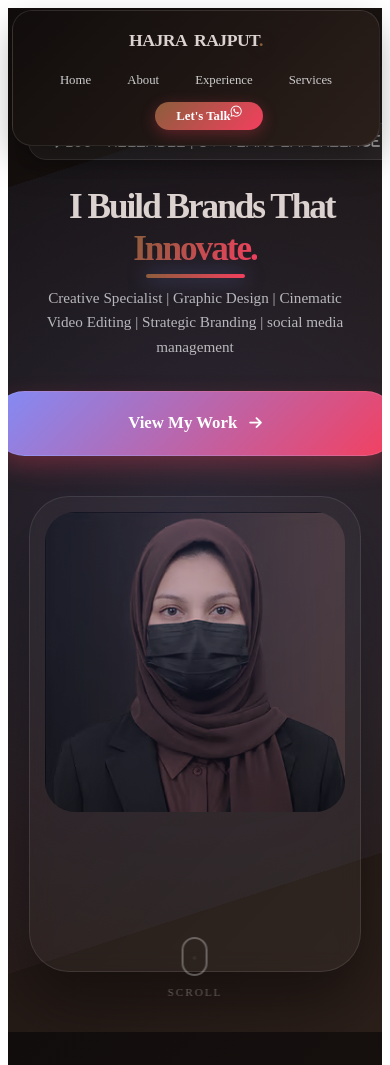
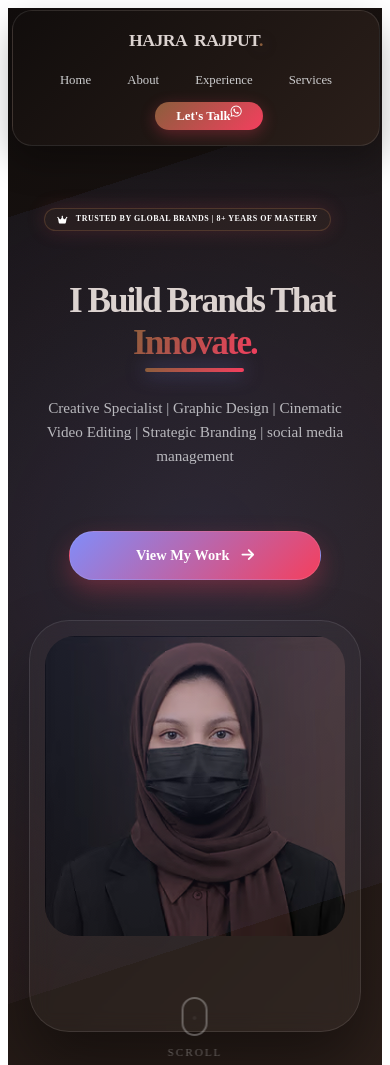
Before and after one commit to HajraRajput/HagraRajput, a plain HTML site: page index.html in a window 390 px wide. Shown: the top 1065 px of the page. Drawn offline with nearby package versions, Linux system fonts and the light colour scheme.

Commit message:
Add files via upload
langa

```diff
--- a/index.html
+++ b/index.html
@@ -39,8 +39,11 @@
 
         <div class="hero-content">
             <div class="badge-wrapper">
-                <span class="badge"><i class="fas fa-bolt">100% Reliable | 8+ Years Experience</i></span>
-            </div>
+    <div class="badge premium-badge">
+        <i class="fas fa-crown"></i>
+        <span>Trusted by Global Brands | 8+ Years of Mastery</span>
+    </div>
+</div>
             <h1>&nbsp; I Build Brands That <br><span class="highlight-swirl">Innovate.</span></h1>
             <p class="hero-subtext">Creative Specialist | Graphic Design | Cinematic Video Editing | Strategic Branding | social media management</p>
             <div class="hero-btns">
--- a/style.css
+++ b/style.css
@@ -1060,3 +1060,105 @@ body {
         display: none; /* Hide background icons on mobile to reduce visual clutter */
     }
 }
+
+/* Align badge exactly with the 'I Build Brands' text */
+.badge-wrapper {
+    display: flex !important;
+    justify-content: flex-start !important; /* Keeps anchor to the left */
+    width: 100% !important;
+    margin-bottom: 20px !important;
+    /* This pushes the badge slightly to the right to align with your text */
+    padding-left: 19% !important;
+}
+.premium-badge {
+    display: inline-flex !important;
+    align-items: center !important;
+    gap: 8px !important;
+    background: rgba(139, 94, 60, 0.1) !important;
+    border: 1px solid rgba(139, 94, 60, 0.4) !important;
+    color: #fff !important;
+    padding: 8px 20px !important;
+    border-radius: 100px !important;
+    font-size: 12px !important;
+    letter-spacing: 1.2px !important;
+    text-transform: uppercase !important;
+    font-weight: 600 !important;
+    white-space: nowrap !important;
+    animation: pulseGlow 3s infinite;
+}
+
+/* Updated Animation to be more subtle */
+@keyframes pulseGlow {
+    0%, 100% {
+        border-color: rgba(139, 94, 60, 0.4);
+        box-shadow: 0 0 15px rgba(139, 94, 60, 0.1);
+    }
+    50% {
+        border-color: rgba(244, 63, 94, 0.6);
+        box-shadow: 0 0 25px rgba(244, 63, 94, 0.3);
+    }
+}
+
+@media (max-width: 768px) {
+    .badge-wrapper {
+        justify-content: center !important;
+        padding: 0 15px !important; /* Forces space between badge and screen walls */
+        width: 100% !important;
+    }
+
+    .premium-badge {
+        /* Shrinking everything to fit narrow screens */
+        font-size: 8px !important;
+        padding: 4px 12px !important;
+        letter-spacing: 0.5px !important;
+
+        /* Ensures it never touches the screen edges */
+        max-width: 90% !important;
+        display: inline-flex !important;
+        justify-content: center !important;
+        white-space: nowrap !important;
+    }
+
+    .premium-badge i {
+        font-size: 9px !important; /* Shrinks the crown icon too */
+    }
+}
+
+@media (max-width: 768px) {
+    .hero {
+        /* Increase this value if the badge is still slightly hidden */
+        padding-top: 180px !important;
+    }
+
+    .hero-content {
+        display: flex !important;
+        flex-direction: column !important;
+        align-items: center !important;
+        text-align: center !important;
+    }
+
+    .badge-wrapper {
+        /* Reset any side padding so it centers perfectly under the navbar */
+        padding-left: 0 !important;
+        justify-content: center !important;
+        margin-top: 20px !important;
+    }
+}
+
+@media (max-width: 768px) {
+    .hero-btns {
+        width: 100% !important;
+        display: flex !important;
+        justify-content: center !important;
+        padding: 0 20px !important; /* Creates the side gap from the screen edges */
+    }
+
+    .btn-view-work {
+        width: auto !important; /* Stops it from stretching to full width */
+        min-width: 200px !important; /* Keeps a nice clickable size */
+        padding: 12px 25px !important; /* Smaller padding inside the button */
+        font-size: 0.9rem !important; /* Smaller text */
+        border-radius: 50px !important;
+        justify-content: center !important;
+    }
+}
```
